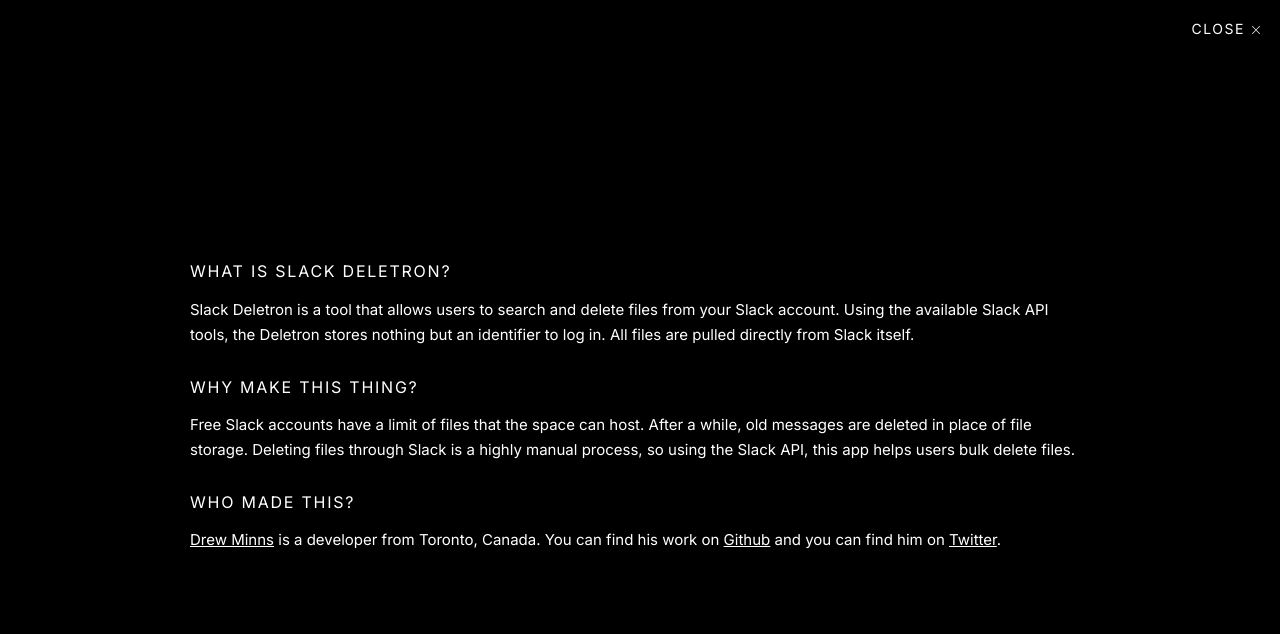
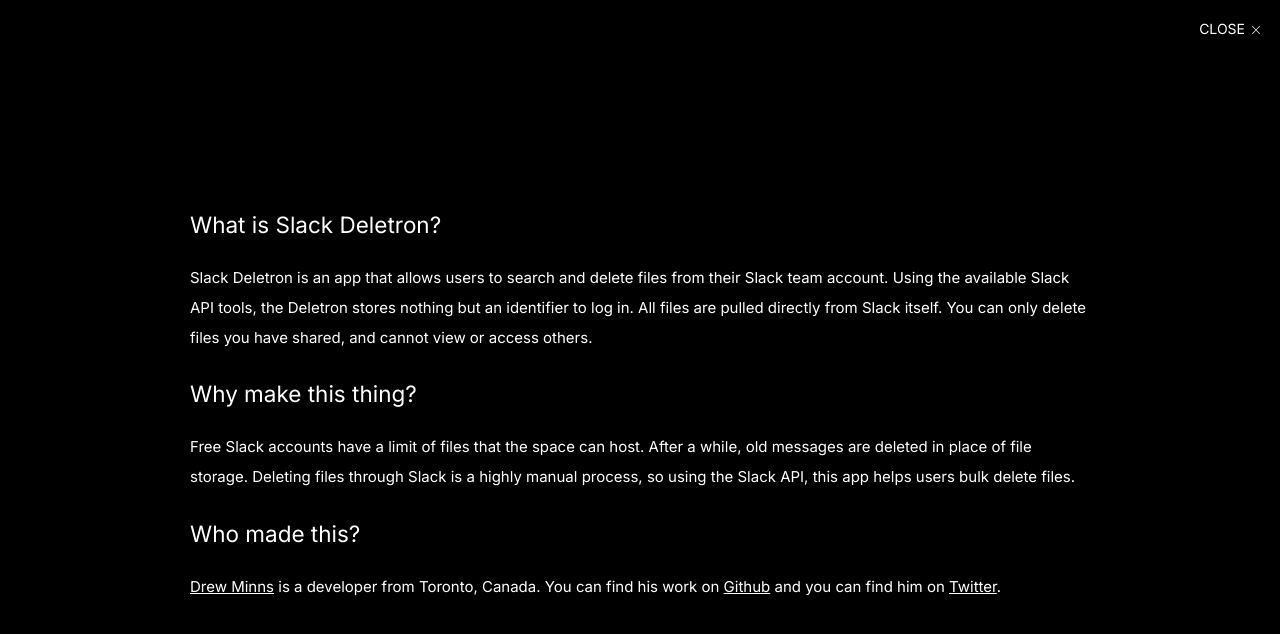
Before and after one commit to drewminns/slack-deletron-v4, a React app: page / in a window 1280 px wide. Both pictures are taken after a click on the button "WHAT IS THIS?". Shown: the top 634 px of the page. Built offline with nearby package versions, Linux system fonts and the light colour scheme.

Commit message:
Added deleting overlay

```diff
--- a/src/App.tsx
+++ b/src/App.tsx
@@ -57,9 +57,9 @@
           />
           {formVisible && <Form handleFormSubmit={fetchFiles} toggleFormVisibility={toggleFormVisibility} />}
         </HeaderContainer>
-        <FileWrapper isDeleting={isDeleting}>
+        <FileWrapper>
           {fetchedFiles.length ? (
-            <FileList />
+            <FileList isDeleting={isDeleting} />
           ) : (
             <FileNone>
               <p>No files found. Either you got them all, or you should try filtering </p>
@@ -99,12 +99,10 @@
   border-bottom: 1px solid var(--grey);
 `
 
-const FileWrapper = styled.div<{ isDeleting: boolean }>`
+const FileWrapper = styled.div`
   padding: 10px;
   margin-top: 187px;
   padding-bottom: 70px;
-  opacity: ${(props) => (props.isDeleting ? 0.3 : 1)};
-  pointer-events: ${(props) => (props.isDeleting ? 'none' : 'auto')};
 
   ${device.sm`
     margin-top: 160px;
--- a/src/components/About.tsx
+++ b/src/components/About.tsx
@@ -19,19 +19,19 @@
         <Close />
       </AboutClose>
       <AboutContent>
-        <Title type="h3">What is Slack Deletron?</Title>
+        <AboutTitle>What is Slack Deletron?</AboutTitle>
         <p>
-          Slack Deletron is a tool that allows users to search and delete files from your Slack account. Using the
+          Slack Deletron is an app that allows users to search and delete files from their Slack team account. Using the
           available Slack API tools, the Deletron stores nothing but an identifier to log in. All files are pulled
-          directly from Slack itself.
+          directly from Slack itself. You can only delete files you have shared, and cannot view or access others.
         </p>
-        <Title type="h3">Why make this thing?</Title>
+        <AboutTitle>Why make this thing?</AboutTitle>
         <p>
           Free Slack accounts have a limit of files that the space can host. After a while, old messages are deleted in
           place of file storage. Deleting files through Slack is a highly manual process, so using the Slack API, this
           app helps users bulk delete files.
         </p>
-        <Title type="h3">Who made this?</Title>
+        <AboutTitle>Who made this?</AboutTitle>
         <p>
           <a href="https://drewminns.com" rel="noopener">
             Drew Minns
@@ -91,14 +91,20 @@
 const AboutCloseText = styled.span`
   text-transform: uppercase;
   font-size: var(--fs-sm);
-  letter-spacing: 0.11em;
   display: inline-block;
   margin-right: 7px;
+`
+
+const AboutTitle = styled.h2`
+  margin-bottom: var(--fs-lg);
+  font-weight: 400;
 `
 
 const AboutContent = styled.div`
   padding: 30px;
   margin: auto;
+  font-size: var(--fs);
+  line-height: 2;
 
   ${device.sm`
     width: 75%;
--- a/src/components/Loading.tsx
+++ b/src/components/Loading.tsx
@@ -9,7 +9,7 @@
   <LoadingWrapper>
     <LoadingEl>
       <Logo />
-      <LoadingText>Loading</LoadingText>
+      <LoadingText aria-live="assertive">Loading</LoadingText>
     </LoadingEl>
   </LoadingWrapper>
 )
--- a/src/components/files/FileList.tsx
+++ b/src/components/files/FileList.tsx
@@ -1,6 +1,6 @@
 import React, { FC, useEffect } from 'react'
-import styled from 'styled-components'
-import { useSetRecoilState, useRecoilState, useRecoilValue } from 'recoil'
+import styled, { css } from 'styled-components'
+import { useRecoilValue } from 'recoil'
 
 import useFetchFiles from '../../hooks/useFetchFiles'
 
@@ -10,7 +10,11 @@
 import { FileDisplayItem } from './FileDisplayItem'
 import { Button } from '../common/Button'
 
-export const FileList: FC = () => {
+type FilesListProps = {
+  isDeleting: boolean
+}
+
+export const FileList: FC<FilesListProps> = ({ isDeleting }: FilesListProps) => {
   const { fetchFiles } = useFetchFiles()
 
   const formData = useRecoilValue(formState)
@@ -31,7 +35,7 @@
 
   return (
     <>
-      <FileListList>
+      <FileListList isDeleting={isDeleting}>
         {fetchedFiles.map((file: FileResponse) => (
           <FileDisplayItem key={file.id} file={file} />
         ))}
@@ -49,19 +53,48 @@
           </Button>
         </PaginateContainer>
       ) : null}
+      {isDeleting && (
+        <DeletingBackground>
+          <DeletingText aria-live="assertive">Deleting {fetchedFiles.length} Files</DeletingText>
+        </DeletingBackground>
+      )}
     </>
   )
 }
 
 FileList.displayName = 'File List Section'
 
-const FileListList = styled.ul`
+const FileListList = styled.ul<{ isDeleting: boolean }>`
   display: flex;
   flex-direction: column;
   flex-wrap: wrap;
   padding: 0;
   margin: 0;
   list-style: none;
+  position: relative;
+  ${(props) =>
+    props.isDeleting &&
+    css`
+      user-select: none;
+      pointer-events: none;
+    `}
+`
+const DeletingBackground = styled.div`
+  position: fixed;
+  height: 100%;
+  width: 100%;
+  left: 0;
+  top: 0;
+  background: rgba(255, 255, 255, 0.9);
+  display: flex;
+`
+
+const DeletingText = styled.p`
+  margin: auto;
+  text-transform: uppercase;
+  font-size: var(--fs-lg);
+  font-weight: 400;
+  letter-spacing: 0.11em;
 `
 
 const PaginateContainer = styled.div`
--- a/src/index.html
+++ b/src/index.html
@@ -26,7 +26,7 @@
       property="og:description"
       content="With Slack Deletron, you can search through your Slack team to identify and delete files that may no longer be needed."
     />
-    <meta property="og:image" content="meta/slackdeletron-meta.jpg" />
+    <meta property="og:image" content="/meta/slackdeletron-meta.jpg" />
 
     <!-- Twitter -->
     <meta property="twitter:card" content="summary_large_image" />
@@ -36,7 +36,7 @@
       property="twitter:description"
       content="With Slack Deletron, you can search through your Slack team to identify and delete files that may no longer be needed."
     />
-    <meta property="twitter:image" content="meta/slackdeletron-meta.jpg" />
+    <meta property="twitter:image" content="/meta/slackdeletron-meta.jpg" />
   </head>
   <body>
     <div id="root"></div>
```
